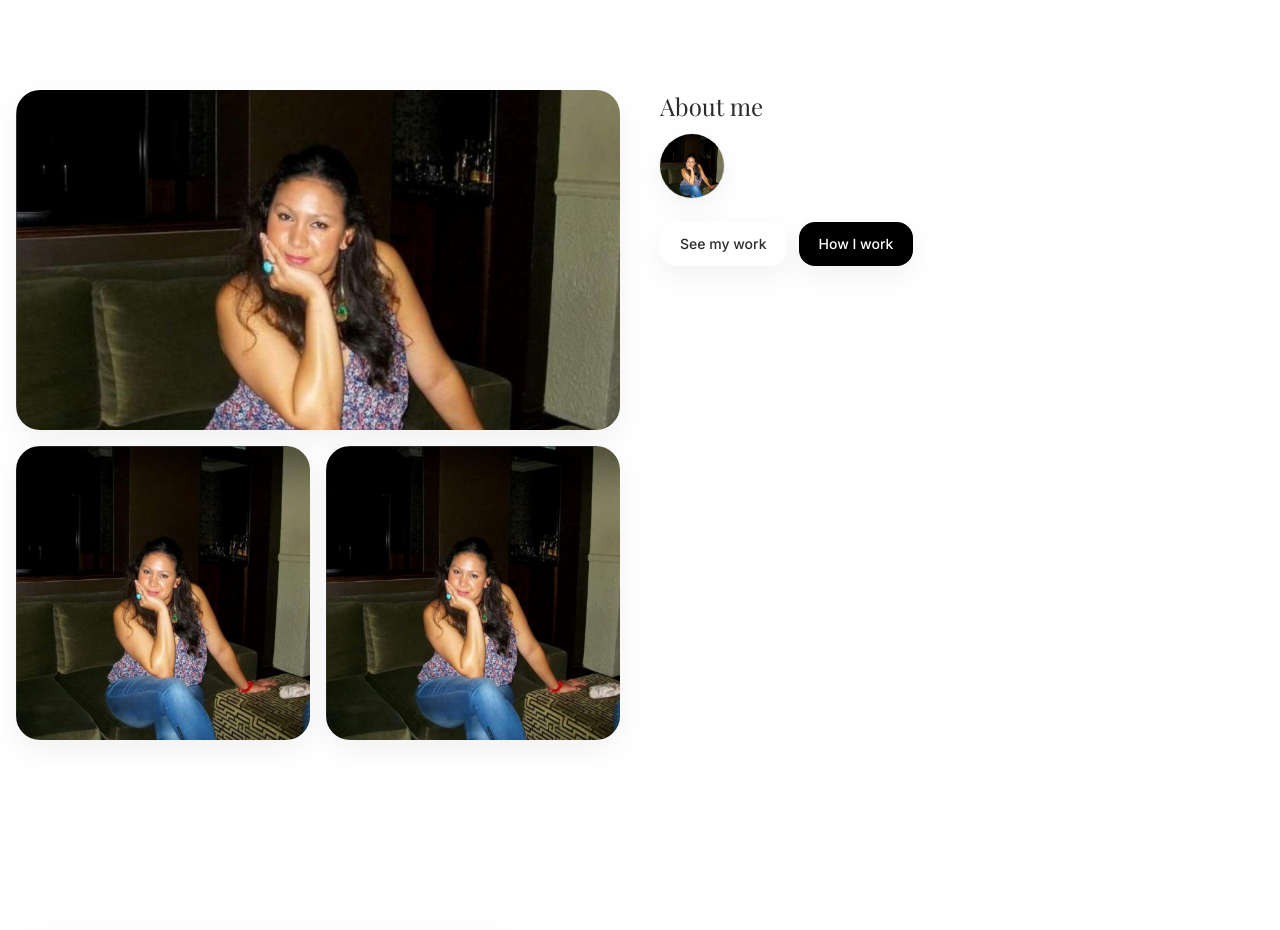
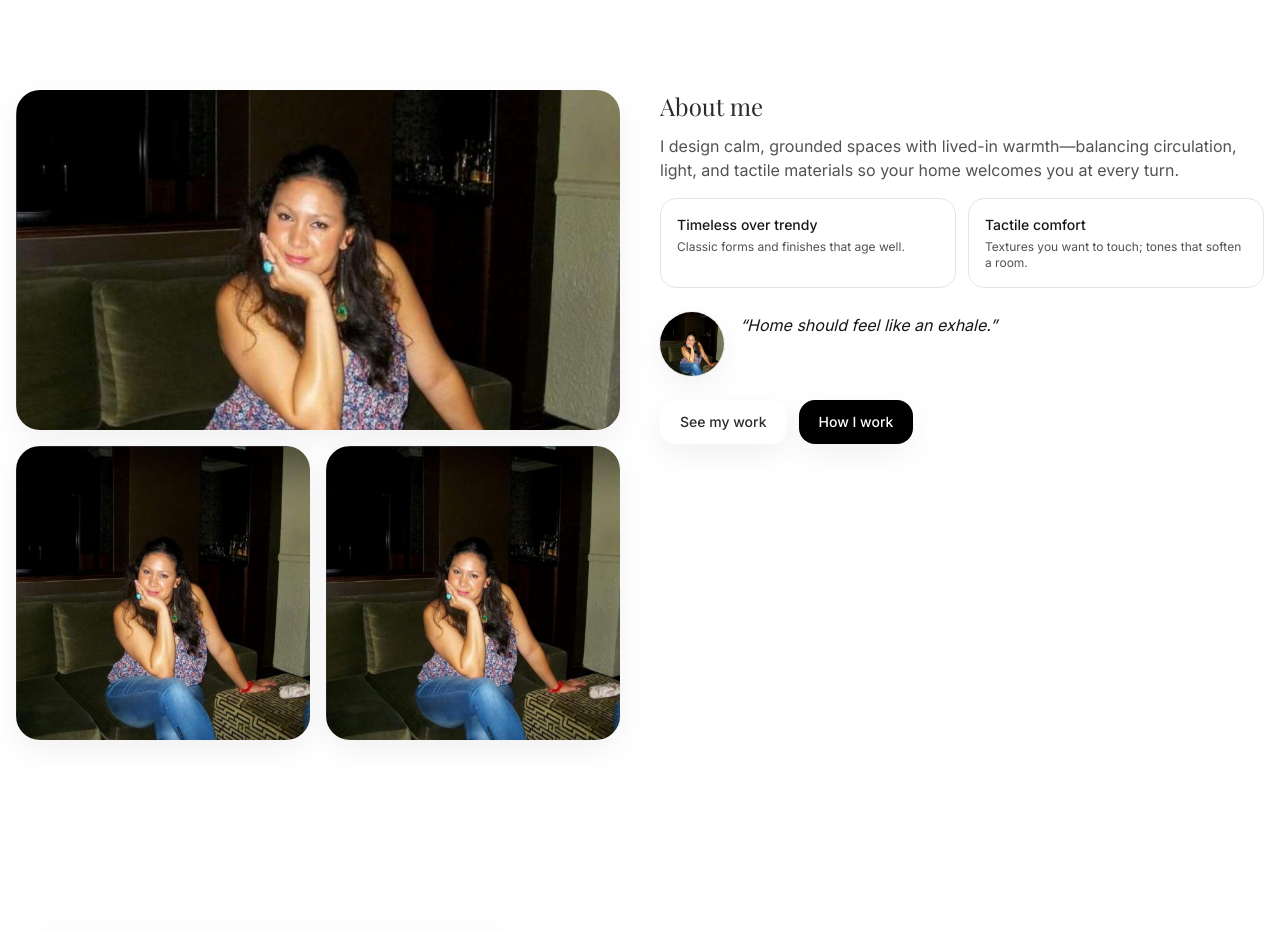
Before and after one commit to eliegamala/Louise-Decor-Design-1, a Next.js app: page / in a window 1280 px wide. Shown: the part 1740-2670 px from the top of the page. Built offline with nearby package versions, Linux system fonts and the light colour scheme; a web font is replaced by a local one.

Commit message:
Refactor AboutMe component for CMS control

```diff
--- a/pages/index.tsx
+++ b/pages/index.tsx
@@ -53,7 +53,7 @@ export const getStaticProps: GetStaticProps = async () => {
 export default function Home({ home }: any): JSX.Element {
   return (
     <Layout canonical="/">
-      {/* Hero – all props from CMS */}
+      {/* Hero – all props from CMS yes */}
       <HeroV3
         title={home.hero?.title}
         kicker={home.hero?.kicker}
@@ -99,13 +99,8 @@ export default function Home({ home }: any): JSX.Element {
         </div>
       </Parallax>
 
-      {/* About Me – images only, CMS-controlled */}
-      <AboutMe
-        hero={home.about?.hero}
-        detail1={home.about?.detail1}
-        detail2={home.about?.detail2}
-        headshot={home.about?.headshot}
-      />
+      {/* About Me – now fully CMS-controlled */}
+      <AboutMe {...home.about} />
 
       {/* Featured project – all text/images editable */}
       <section className="section bg-white">
```
